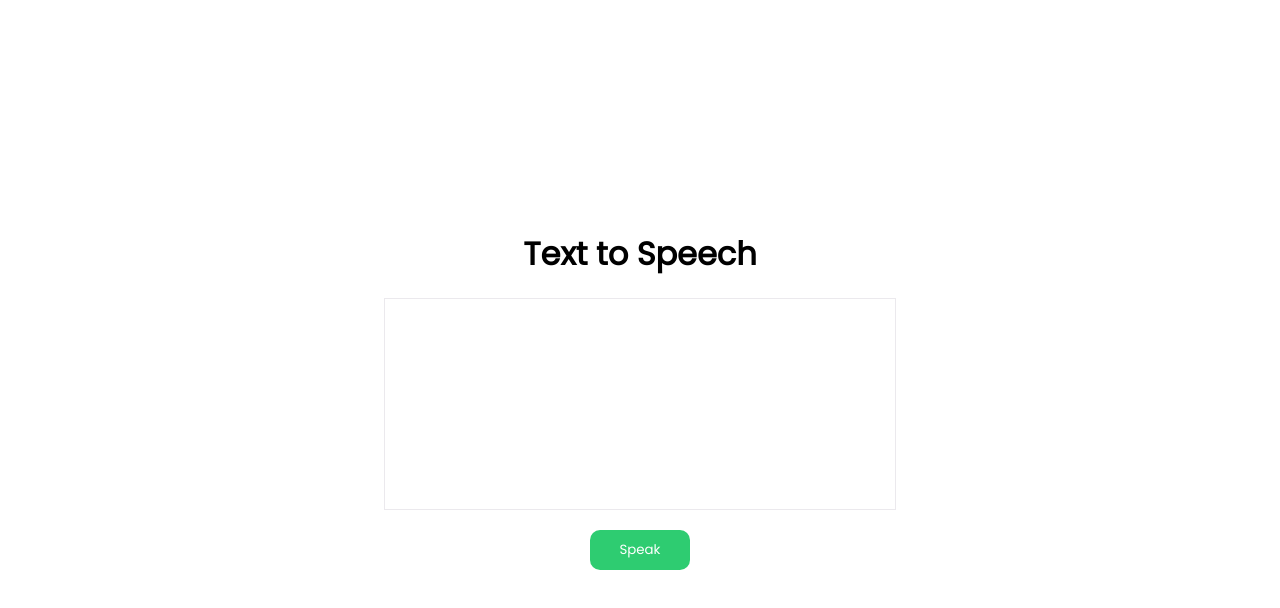
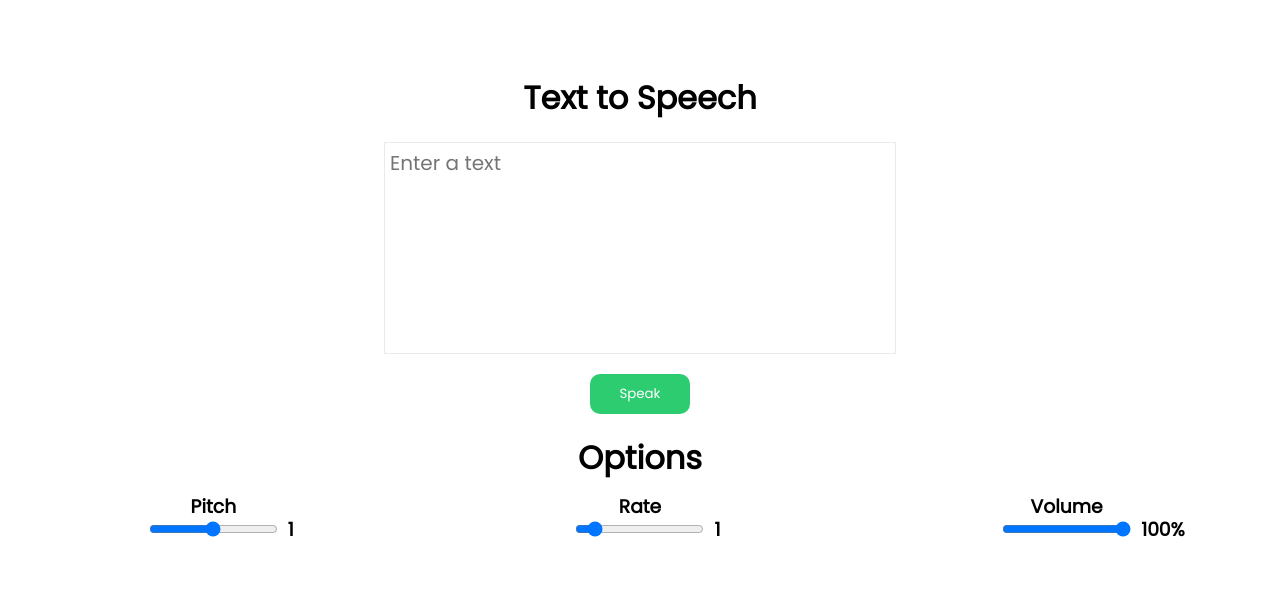
Before and after one commit to aleksaa03/Text-to-Speech, a plain HTML site: page Text to Speech/index.html in a window 1280 px wide. Drawn offline with Linux system fonts and the light colour scheme.

Commit message:
Add files via upload

```diff
--- a/Text to Speech/app.js
+++ b/Text to Speech/app.js
@@ -1,11 +1,32 @@
 var inputText = document.getElementById("text");
 
-if ("speechSynthesis" in window) {
-  function textToSpeech() {
-    var speech = new SpeechSynthesisUtterance();
-    var speechOptions = window.speechSynthesis;
-    speech.text = inputText.value;
-    speechOptions.speak(speech);
+var pitch = document.getElementById("pitch");
+var rate = document.getElementById("rate");
+var volume = document.getElementById("volume");
+
+var speech = new SpeechSynthesisUtterance();
+var speechOptions = window.speechSynthesis;
+
+function textToSpeech() {
+  speech.text = inputText.value;
+  speechOptions.speak(speech);
+}
+
+function options(e, number) {
+  var targetValue = e.target.value;
+  switch (number) {
+    case 0:
+      speech.pitch = targetValue;
+      pitch.innerHTML = targetValue;
+      break;
+    case 1:
+      speech.rate = targetValue;
+      rate.innerHTML = targetValue;
+      break;
+    case 2:
+      speech.volume = targetValue;
+      volume.innerHTML = Math.floor(targetValue * 100) + "%";
+      break;
   }
 }
 
--- a/Text to Speech/index.html
+++ b/Text to Speech/index.html
@@ -14,8 +14,48 @@
   <body>
     <div class="main" id="main">
       <h1>Text to Speech</h1>
-      <textarea name="" id="text" cols="30" rows="10"></textarea>
+      <textarea name="" id="text" cols="30" rows="10" placeholder="Enter a text"></textarea>
       <button onclick="textToSpeech()">Speak</button>
+    </div>
+    <h1 id="options">Options</h1>
+    <div class="options">
+      <div class="pitch">
+        <h3>Pitch</h3>
+        <div class="pitch-options">
+          <input type="range" name="" id="" max="2" value="1" oninput="options(event, 0)" />
+          <h3 id="pitch">1</h3>
+        </div>
+      </div>
+      <div class="rate">
+        <h3>Rate</h3>
+        <div class="rate-options">
+          <input
+            type="range"
+            name=""
+            id=""
+            step="0.1"
+            max="10"
+            value="1"
+            oninput="options(event, 1)"
+          />
+          <h3 id="rate">1</h3>
+        </div>
+      </div>
+      <div class="volume">
+        <h3>Volume</h3>
+        <div class="volume-options">
+          <input
+            type="range"
+            name=""
+            id=""
+            step="0.01"
+            max="1"
+            value="1"
+            oninput="options(event, 2)"
+          />
+          <h3 id="volume">100%</h3>
+        </div>
+      </div>
     </div>
     <script src="app.js"></script>
     <script src="src/index.js"></script>
--- a/Text to Speech/style.css
+++ b/Text to Speech/style.css
@@ -2,17 +2,14 @@
   margin: 0;
   padding: 0;
   font-family: "Poppins", sans-serif;
+  -webkit-tap-highlight-color: rgba(0, 0, 0, 0);
 }
 .main {
   display: flex;
   justify-content: center;
   align-items: center;
   flex-direction: column;
-  width: 100%;
-  position: absolute;
-  top: 50%;
-  left: 50%;
-  transform: translate(-50%, -50%);
+  padding-top: 5%;
 }
 .main h1,
 .main textarea,
@@ -23,13 +20,14 @@
   height: 200px;
   width: 500px;
   padding: 5px;
-  border: 1px solid #ebe9ed;
+  font-size: 20px;
+  border: 1.5px solid #ebe9ed;
   resize: none;
   outline: none;
   transition: 0.25s;
 }
 .main textarea:focus {
-  border: 1px solid #2ecc71;
+  border: 1.5px solid #2ecc71;
 }
 .main button {
   height: 40px;
@@ -39,10 +37,47 @@
   border: none;
   border-radius: 10px;
   outline: none;
+  transition: 0.25s;
   cursor: pointer;
+}
+.main button:hover {
+  background: #27ae60;
+}
+#options {
+  text-align: center;
+  margin: 10px 0;
+}
+.options {
+  display: flex;
+  justify-content: space-around;
+  align-items: center;
+  text-align: center;
+}
+.options .pitch .pitch-options,
+.options .rate .rate-options,
+.options .volume .volume-options {
+  display: flex;
+  justify-content: center;
+  align-items: center;
+  position: relative;
+}
+.options .pitch .pitch-options h3,
+.options .rate .rate-options h3,
+.options .volume .volume-options h3 {
+  position: absolute;
+  left: 100%;
+  margin: 0 10px;
 }
 @media only screen and (max-width: 768px) {
   .main textarea {
     width: 90%;
   }
+  .options {
+    flex-direction: column;
+  }
+  .options .pitch,
+  .options .rate,
+  .options .volume {
+    margin: 20px 0;
+  }
 }
```
